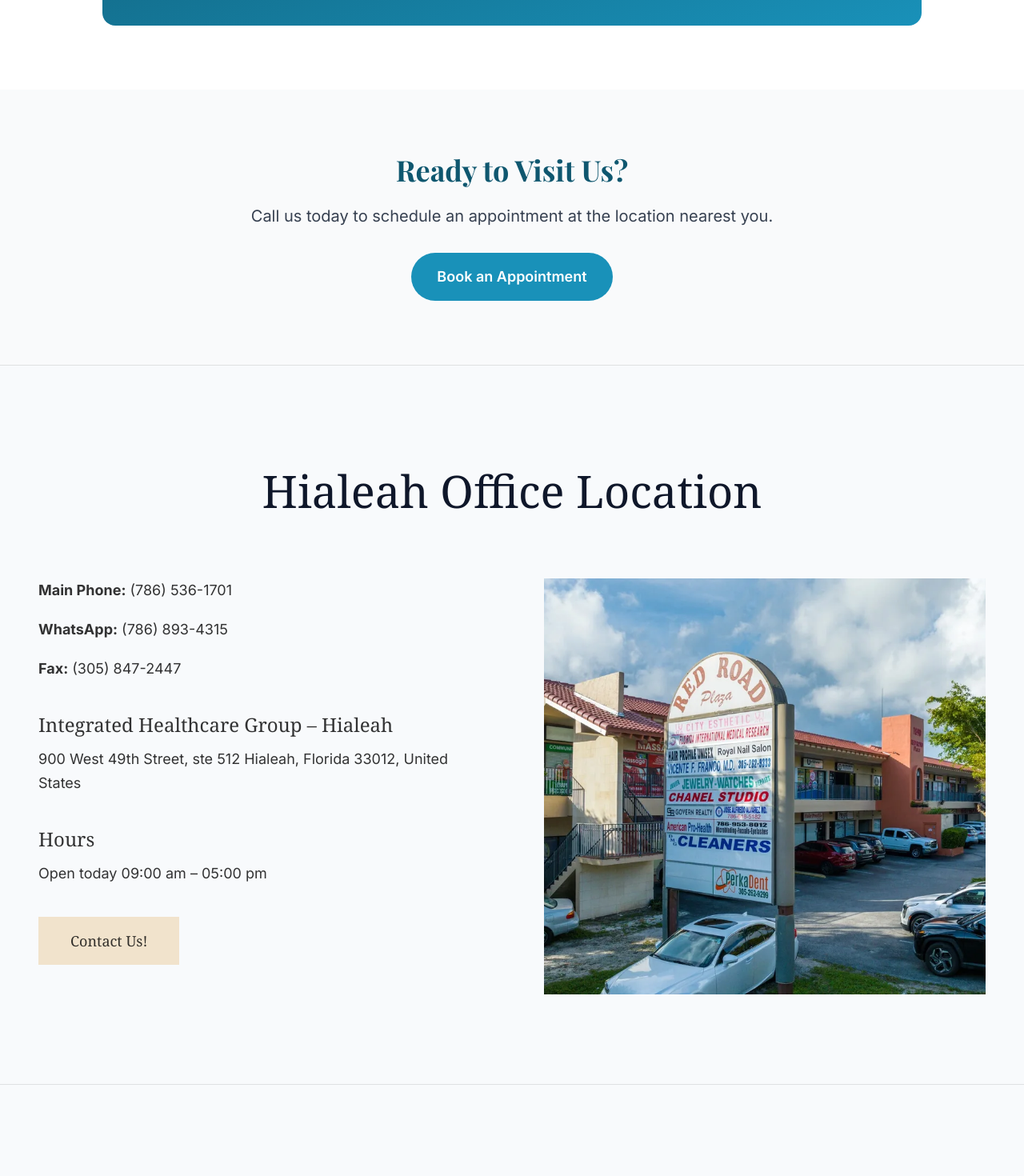
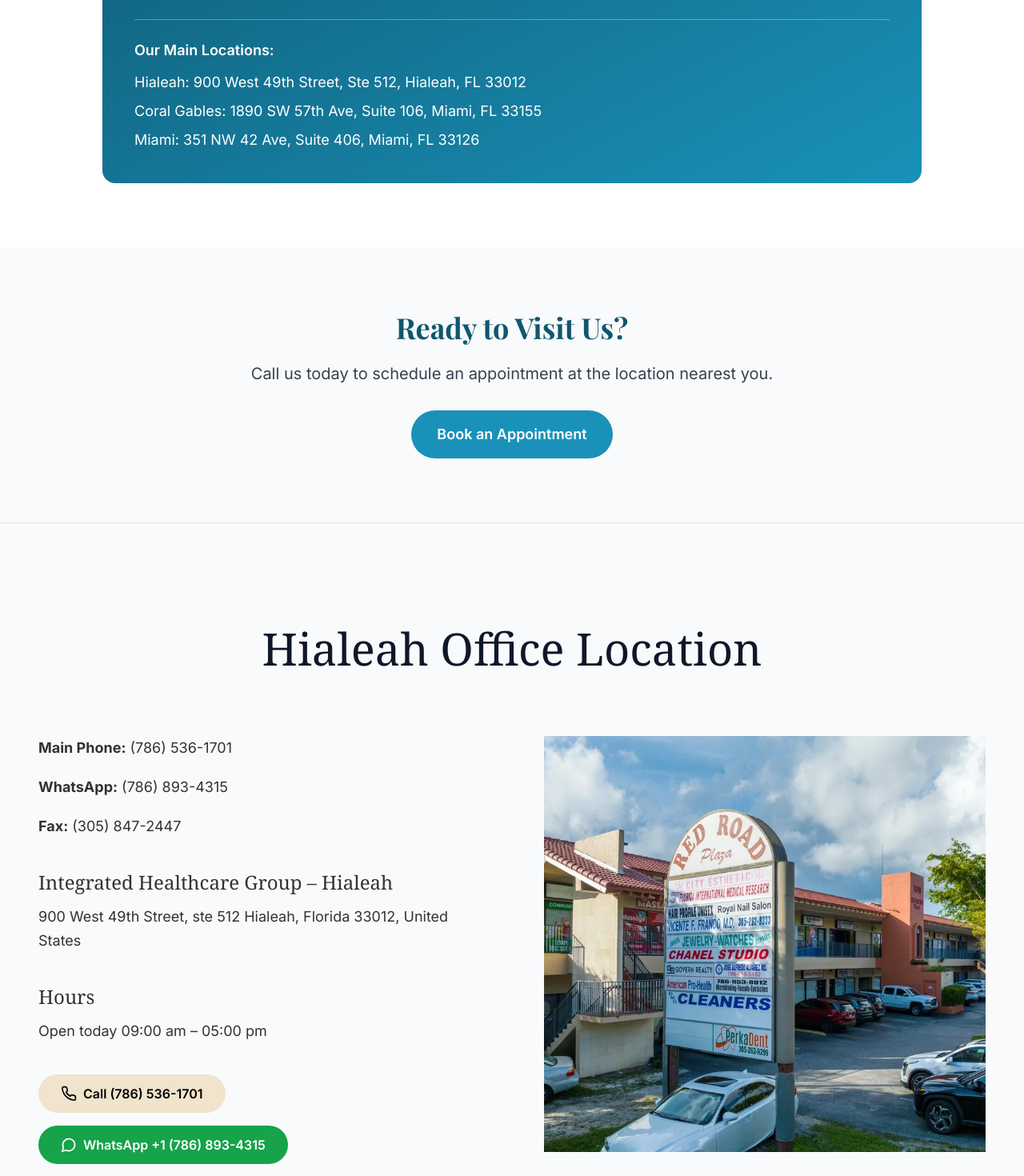
Before and after one commit to rolandoto/integrated-healthcare-2, a Next.js app: page /locations in a window 1280 px wide. Shown: the part 1220-2690 px from the top of the page at 80% size. Built offline with nearby package versions, Linux system fonts and the light colour scheme; a web font is replaced by a local one.

Commit message:
Add clickable call and WhatsApp buttons in locations

```diff
--- a/app/locations/page.tsx
+++ b/app/locations/page.tsx
@@ -1,4 +1,4 @@
-import { MapPin, Clock, Phone } from 'lucide-react';
+import { MapPin, Clock, Phone, MessageCircle } from 'lucide-react';
 import Image from 'next/image';
 
 
@@ -38,9 +38,24 @@ interface Props {
             <p>Open today 09:00 am – 05:00 pm</p>
           </div>
 
-          <button className="bg-[#f1e3cc] px-10 py-4 text-lg font-serif hover:bg-[#e6d5bb] transition">
-            Contact Us!
-          </button>
+          <div className="flex flex-wrap gap-4">
+            <a
+              href="tel:+17865361701"
+              className="inline-flex items-center gap-2 rounded-full bg-[#f1e3cc] px-7 py-3 text-base font-semibold text-black transition hover:bg-[#e6d5bb]"
+            >
+              <Phone className="h-5 w-5" />
+              Call (786) 536-1701
+            </a>
+            <a
+              href="https://wa.me/17868934315"
+              target="_blank"
+              rel="noopener noreferrer"
+              className="inline-flex items-center gap-2 rounded-full bg-green-600 px-7 py-3 text-base font-semibold text-white transition hover:bg-green-700"
+            >
+              <MessageCircle className="h-5 w-5" />
+              WhatsApp +1 (786) 893-4315
+            </a>
+          </div>
         </div>
 
         {/* Right */}
@@ -143,6 +158,15 @@ export default function LocationsPage() {
                   </div>
                 </div>
               </div>
+
+              <div className="mt-8 border-t border-white/30 pt-6">
+                <p className="font-semibold text-lg mb-3">Our Main Locations:</p>
+                <ul className="space-y-2 text-base md:text-lg">
+                  <li>Hialeah: 900 West 49th Street, Ste 512, Hialeah, FL 33012</li>
+                  <li>Coral Gables: 1890 SW 57th Ave, Suite 106, Miami, FL 33155</li>
+                  <li>Miami: 351 NW 42 Ave, Suite 406, Miami, FL 33126</li>
+                </ul>
+              </div>
             </div>
           </div>
         </div>
```
